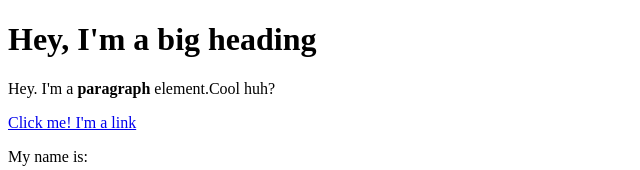
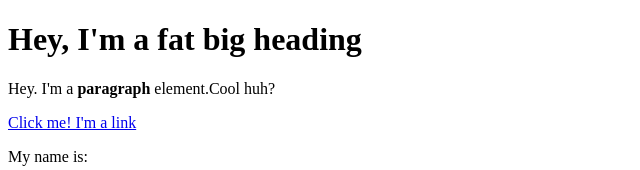
Before and after one commit to Rebeleyva/cartoon-hero, a plain HTML site: page test.html in a window 1280 px wide. Shown: the top 170 px of the page, without its empty margins (0-640 px from the left). Drawn offline with Linux system fonts and the light colour scheme.

Commit message:
Added "fat" to the heading

```diff
--- a/test.html
+++ b/test.html
@@ -4,7 +4,7 @@
 	<title>Test page</title>
 </head>
 <body>
-	<h1>Hey, I'm a big heading</h1>
+	<h1>Hey, I'm a fat big heading</h1>
 	<p>Hey. I'm a <b>paragraph</b> element.Cool huh?</p>
 	<a href="https://google.com" target="blanck" title="Let's go to google">Click me! I'm a link</a>
 	<p>My name is:<br>
```
Also changed, not shown: 1 other file.
